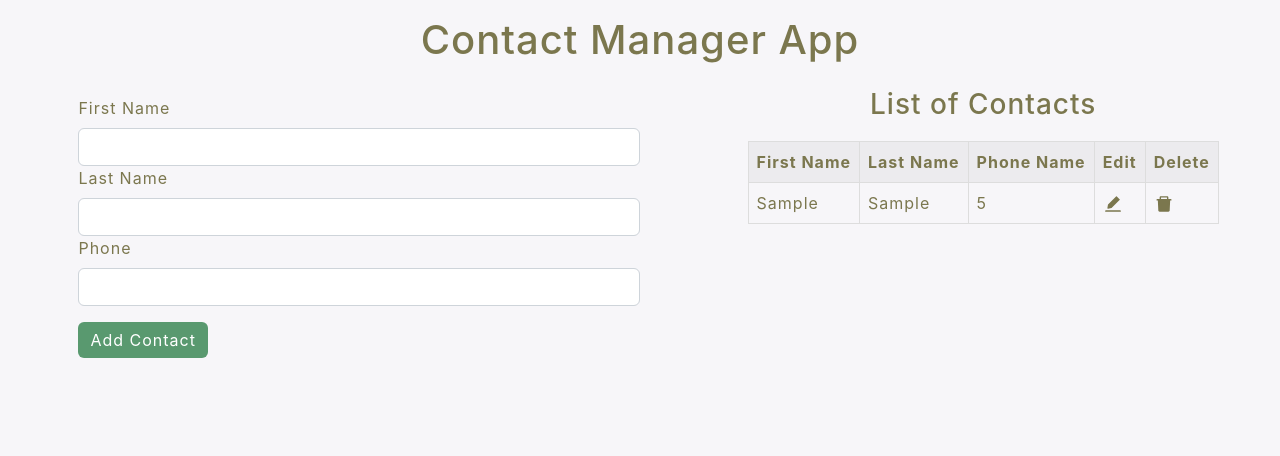
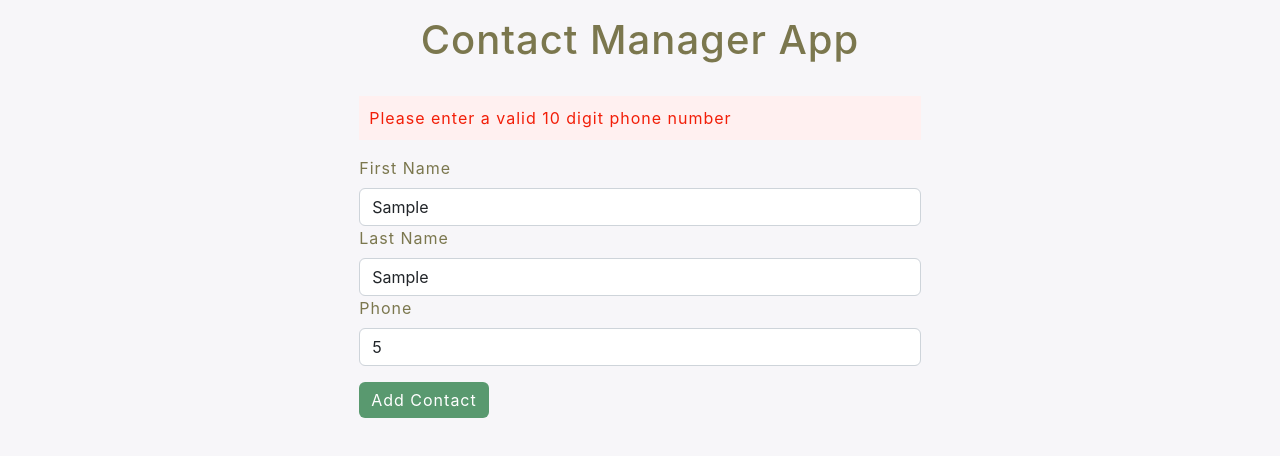
Before and after one commit to jagannathojha/contact-manager-typescript, a React (Vite) app: page / in a window 1280 px wide. Both pictures are taken after typing "Sample", "Sample", "5" into the empty fields and a click on the button "Add Contact". Shown: the top 456 px of the page. Built offline with nearby package versions, Linux system fonts and the light colour scheme.

Commit message:
form validation

```diff
--- a/src/components/ContactForm.tsx
+++ b/src/components/ContactForm.tsx
@@ -22,6 +22,8 @@
     phone: dataToEdit?.phone ? dataToEdit.phone : ''
   });
 
+  const [errorMsg, setErrorMsg] = useState('');
+
   const handleOnChange = (event: React.ChangeEvent<HTMLInputElement>) => {
     const { name, value } = event.target;
     setContact((preState) => {
@@ -35,6 +37,16 @@
   const handleOnSubmit = (event: React.FormEvent<HTMLFormElement>) => {
     event.preventDefault();
     console.log(contact);
+
+    const { firstName, lastName, phone } = contact;
+    if( firstName.trim() === '' || lastName.trim() === '' || phone.trim() === '') {
+      setErrorMsg('All the fields are required.');
+      return;
+    } else if(!phone.trim().match(/^\d{10}$/g)) {
+      setErrorMsg('Please enter a valid 10 digit phone number');
+      return;
+    }
+
     if(!dataToEdit) {
       dispatch({
         type: "ADD_CONTACT",
@@ -47,7 +59,8 @@
         firstName: "",
         lastName: "",
         phone: ""
-      })
+      });
+      setErrorMsg('');
     } else {
       dispatch({
         type: "UPDATE_CONTACT",
@@ -66,6 +79,7 @@
 
   return(
     <Form onSubmit={handleOnSubmit} className="contact-form">
+      {errorMsg && <p className="errorMsg">{errorMsg}</p>}
       <Form.Group controlId="firstName">
         <Form.Label>First Name</Form.Label>
         <Form.Control
```
